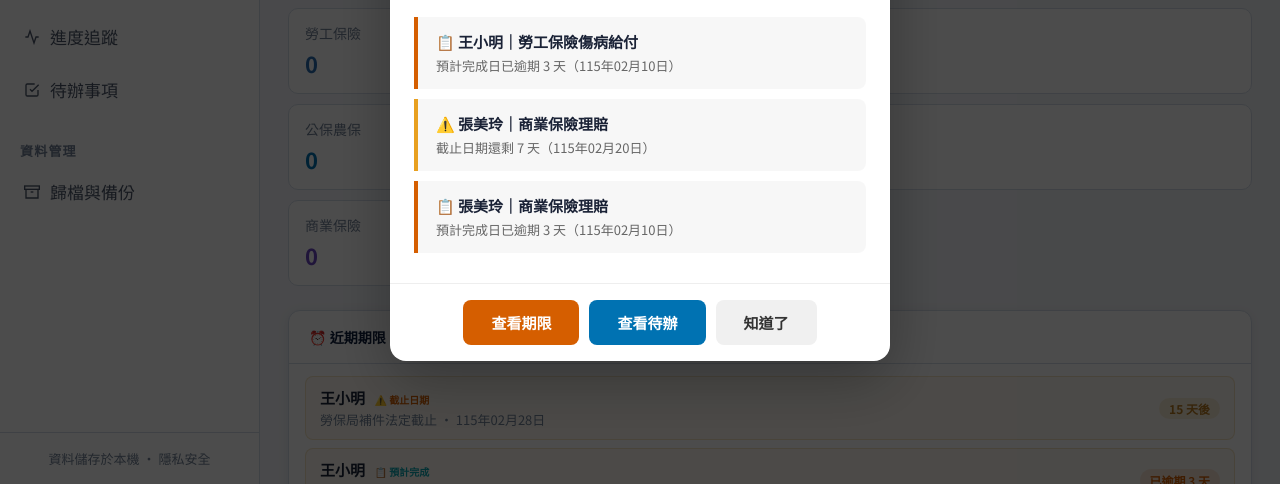
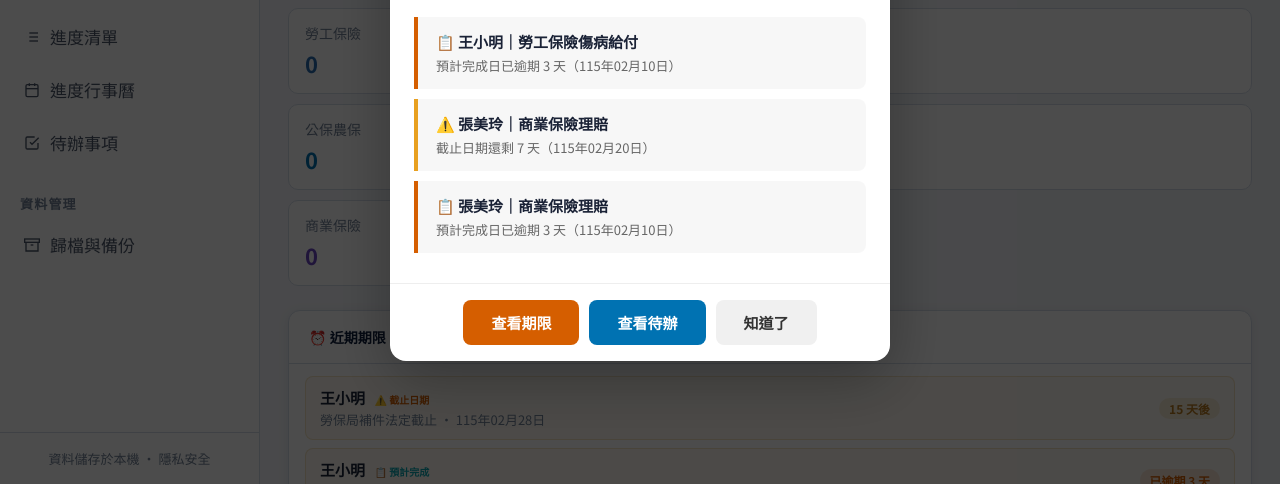
Before and after one commit to cheng-chengyi/case-manager, a plain HTML site: page index.html in a window 1280 px wide. Shown: the part 316-800 px from the top of the page. Drawn offline with nearby package versions, Linux system fonts and the light colour scheme.

Commit message:
側欄進度追蹤拆成進度清單+進度行事曆兩個獨立入口

```diff
--- a/index.html
+++ b/index.html
@@ -360,9 +360,13 @@
         <svg viewBox="0 0 24 24" fill="none" stroke="currentColor" stroke-width="2"><circle cx="12" cy="12" r="10"/><polyline points="12 6 12 12 16 14"/></svg>
         期限管理
       </div>
-      <div class="nav-item" onclick="navigate('progress')" id="nav-progress">
-        <svg viewBox="0 0 24 24" fill="none" stroke="currentColor" stroke-width="2"><polyline points="22 12 18 12 15 21 9 3 6 12 2 12"/></svg>
-        進度追蹤
+      <div class="nav-item" onclick="progressView='list';navigate('progress')" id="nav-progress-list">
+        <svg viewBox="0 0 24 24" fill="none" stroke="currentColor" stroke-width="2"><line x1="8" y1="6" x2="21" y2="6"/><line x1="8" y1="12" x2="21" y2="12"/><line x1="8" y1="18" x2="21" y2="18"/><line x1="3" y1="6" x2="3.01" y2="6"/><line x1="3" y1="12" x2="3.01" y2="12"/><line x1="3" y1="18" x2="3.01" y2="18"/></svg>
+        進度清單
+      </div>
+      <div class="nav-item" onclick="progressView='calendar';navigate('progress')" id="nav-progress-calendar">
+        <svg viewBox="0 0 24 24" fill="none" stroke="currentColor" stroke-width="2"><rect x="3" y="4" width="18" height="18" rx="2" ry="2"/><line x1="16" y1="2" x2="16" y2="6"/><line x1="8" y1="2" x2="8" y2="6"/><line x1="3" y1="10" x2="21" y2="10"/></svg>
+        進度行事曆
       </div>
       <div class="nav-item" onclick="navigate('todos')" id="nav-todos">
         <svg viewBox="0 0 24 24" fill="none" stroke="currentColor" stroke-width="2"><path d="M9 11l3 3L22 4"/><path d="M21 12v7a2 2 0 0 1-2 2H5a2 2 0 0 1-2-2V5a2 2 0 0 1 2-2h11"/></svg>
@@ -543,7 +547,9 @@ function navigate(view, caseId = null) {
   currentView = view;
   selectedCase = caseId;
   document.querySelectorAll('.nav-item').forEach(el => el.classList.remove('active'));
-  const nav = document.getElementById('nav-' + (view === 'case-detail' ? 'cases' : view));
+  let navId = view === 'case-detail' ? 'cases' : view;
+  if (view === 'progress') navId = 'progress-' + progressView;
+  const nav = document.getElementById('nav-' + navId);
   if (nav) nav.classList.add('active');
   // 手機版：關閉側欄
   document.querySelector('.sidebar').classList.remove('open');
@@ -1063,8 +1069,8 @@ progress() {
         ${db.cases.map(c => `<option value="${c.id}" ${progressFilter===c.id?'selected':''}>${c.id} ${c.name}</option>`).join('')}
       </select>
       <div style="display:flex;border:1px solid var(--border);border-radius:8px;overflow:hidden">
-        <button class="btn btn-sm" style="border-radius:0;border:none;${progressView==='list'?'background:#0072B2;color:#fff':''}" onclick="progressView='list';render()" title="清單檢視">☰ 清單</button>
-        <button class="btn btn-sm" style="border-radius:0;border:none;border-left:1px solid var(--border);${progressView==='calendar'?'background:#0072B2;color:#fff':''}" onclick="progressView='calendar';render()" title="行事曆檢視">📅 行事曆</button>
+        <button class="btn btn-sm" style="border-radius:0;border:none;${progressView==='list'?'background:#0072B2;color:#fff':''}" onclick="progressView='list';navigate('progress')" title="清單檢視">☰ 清單</button>
+        <button class="btn btn-sm" style="border-radius:0;border:none;border-left:1px solid var(--border);${progressView==='calendar'?'background:#0072B2;color:#fff':''}" onclick="progressView='calendar';navigate('progress')" title="行事曆檢視">📅 行事曆</button>
       </div>
       <button class="btn btn-gold" onclick="openAddProgress('','')">＋ 新增進度</button>
     </div>
```
